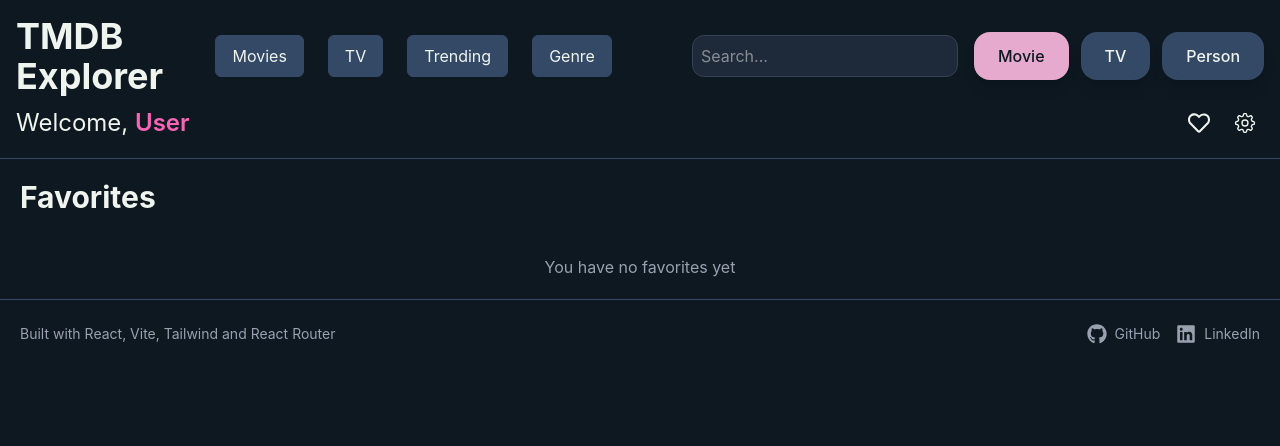
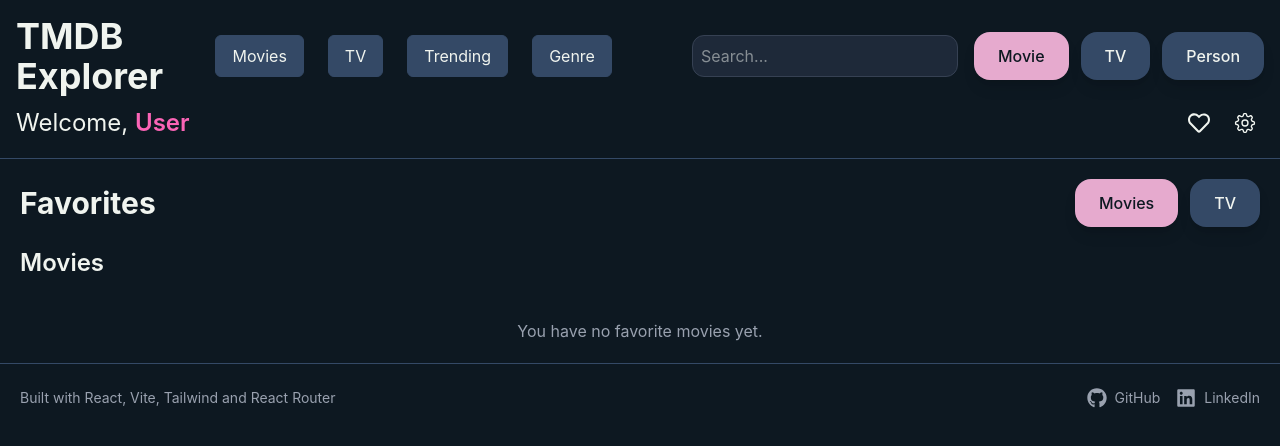
Before and after one commit to RitaLi3711/TMDB-Shop, a React (Vite) app: page /favorites in a window 1280 px wide. Shown: the top 446 px of the page. Built offline with nearby package versions, Linux system fonts and the light colour scheme; no server answers.

Commit message:
Updated Favorites and overlay to include the media type

```diff
--- a/src/components/controls/images/FavoritesOverlay.tsx
+++ b/src/components/controls/images/FavoritesOverlay.tsx
@@ -1,18 +1,23 @@
 import { FaHeart, FaRegHeart } from "react-icons/fa";
-import { ICON_SIZE, type ImageCell } from "@/core";
+import { ICON_SIZE, type ImageCell, type Media } from "@/core";
 
 type FavoritesOverlayProps = {
   item: ImageCell;
   favorites: Map<number, ImageCell>;
-  toggleFavorite: (item: any) => void;
+  toggleFavorite: (item: ImageCell) => void;
+  media: Media; // Add this prop
 };
 
-export const FavoritesOverlay = ({ item, favorites, toggleFavorite }: FavoritesOverlayProps) => (
+export const FavoritesOverlay = ({ item, favorites, toggleFavorite, media }: FavoritesOverlayProps) => (
   <button
     className="absolute top-1 right-1 z-10 rounded-full bg-black/50 p-2 backdrop-blur-sm transition hover:bg-black/70"
     onClick={(event) => {
       event.stopPropagation();
-      toggleFavorite(item);
+      const favoriteItem = {
+        ...item,
+        media, // Use the media prop from parent
+      };
+      toggleFavorite(favoriteItem);
     }}
   >
     {favorites.has(item.id) ? (
--- a/src/views/media/GenreView.tsx
+++ b/src/views/media/GenreView.tsx
@@ -63,7 +63,14 @@ export const GenreView = () => {
       ) : (
         <>
           <ImageGrid onClick={(image: ImageCell) => navigate(`/${type === "movies" ? "movie" : "tv"}/${image.id}`)} results={gridData}>
-            {(item) => <FavoritesOverlay favorites={favorites} item={item} toggleFavorite={toggleFavorite} />}
+            {(item) => (
+              <FavoritesOverlay
+                favorites={favorites}
+                item={item}
+                media={type === "movies" ? "movie" : "tv"}
+                toggleFavorite={toggleFavorite}
+              />
+            )}
           </ImageGrid>
           <Pagination maxPages={data.total_pages} onClick={setPage} page={page} />
         </>
--- a/src/views/media/TrendingView.tsx
+++ b/src/views/media/TrendingView.tsx
@@ -55,7 +55,14 @@ export const TrendingView = () => {
           }}
           results={gridData}
         >
-          {(item) => <FavoritesOverlay favorites={favorites} item={item} toggleFavorite={toggleFavorite} />}
+          {(item) => (
+            <FavoritesOverlay
+              favorites={favorites}
+              item={item}
+              media={type === "movies" ? "movie" : "tv"}
+              toggleFavorite={toggleFavorite}
+            />
+          )}
         </ImageGrid>
       )}
     </section>
--- a/src/views/tv/TelevisionView.tsx
+++ b/src/views/tv/TelevisionView.tsx
@@ -39,7 +39,7 @@ export const TelevisionView = () => {
       ) : (
         <>
           <ImageGrid onClick={(image: ImageCell) => navigate(`/tv/${image.id}`)} results={gridData}>
-            {(item) => <FavoritesOverlay favorites={favorites} item={item} toggleFavorite={toggleFavorite} />}
+            {(item) => <FavoritesOverlay favorites={favorites} item={item} media="tv" toggleFavorite={toggleFavorite} />}
           </ImageGrid>
           <Pagination maxPages={data.total_pages} onClick={setPage} page={page} />
         </>
--- a/src/views/user/FavoritesView.tsx
+++ b/src/views/user/FavoritesView.tsx
@@ -1,20 +1,42 @@
+import { useState } from "react";
 import { useNavigate } from "react-router-dom";
-import { FavoritesOverlay, ImageGrid } from "@/components";
+import { ButtonGroup, FavoritesOverlay, ImageGrid } from "@/components";
 import { useUserContext } from "@/hooks";
 
 export const FavoritesView = () => {
   const navigate = useNavigate();
   const { favorites, toggleFavorite } = useUserContext();
+  const [type, setType] = useState<"movie" | "tv">("movie");
+
+  const items = Array.from(favorites.values());
+  const movies = items.filter((i) => i.media === "movie");
+  const tvShows = items.filter((i) => i.media === "tv");
+  const filtered = type === "movie" ? movies : tvShows;
 
   return (
     <section className="mx-auto w-full max-w-7xl space-y-5 p-5">
-      <h1 className="font-bold text-3xl">Favorites</h1>
-      {favorites.size !== 0 ? (
-        <ImageGrid onClick={(id) => navigate(`/movie/${id}/credits`)} results={Array.from(favorites.values())}>
-          {(item) => <FavoritesOverlay favorites={favorites} item={item} toggleFavorite={toggleFavorite} />}
+      <div className="flex items-center justify-between">
+        <h1 className="font-bold text-3xl">Favorites</h1>
+        <ButtonGroup
+          onClick={(v) => setType(v as "movie" | "tv")}
+          options={[
+            { label: "Movies", value: "movie" },
+            { label: "TV", value: "tv" },
+          ]}
+          value={type}
+        />
+      </div>
+
+      <h2 className="font-semibold text-2xl">{type === "movie" ? "Movies" : "TV Shows"}</h2>
+
+      {filtered.length !== 0 ? (
+        <ImageGrid onClick={(id) => navigate(`/${type}/${id}/credits`)} results={filtered}>
+          {(item) => <FavoritesOverlay favorites={favorites} item={item} media={type} toggleFavorite={toggleFavorite} />}
         </ImageGrid>
       ) : (
-        <p className="mt-10 text-center text-gray-400">You have no favorites yet</p>
+        <p className="mt-10 text-center text-gray-400">
+          {type === "movie" ? "You have no favorite movies yet." : "You have no favorite TV shows yet."}
+        </p>
       )}
     </section>
   );
```
